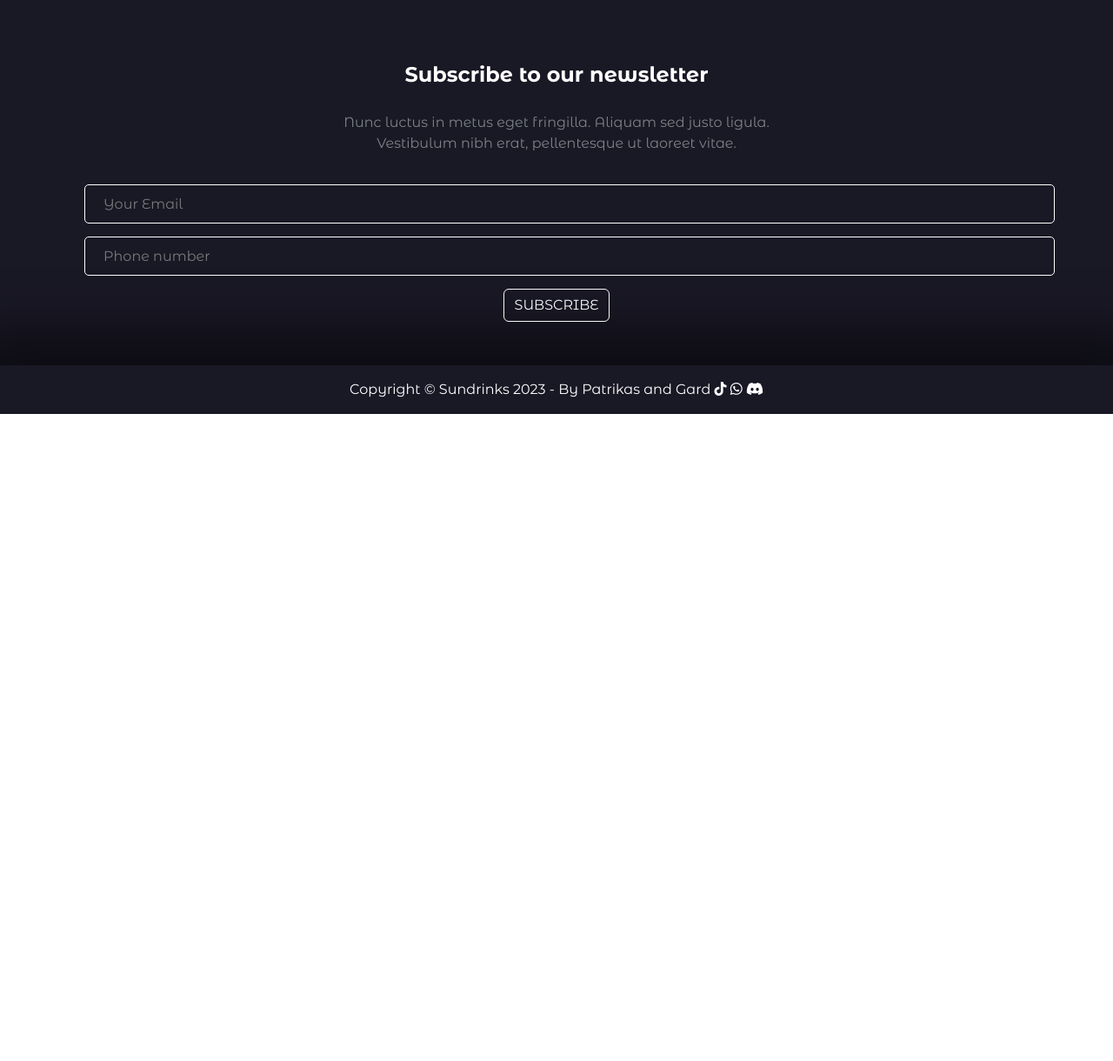
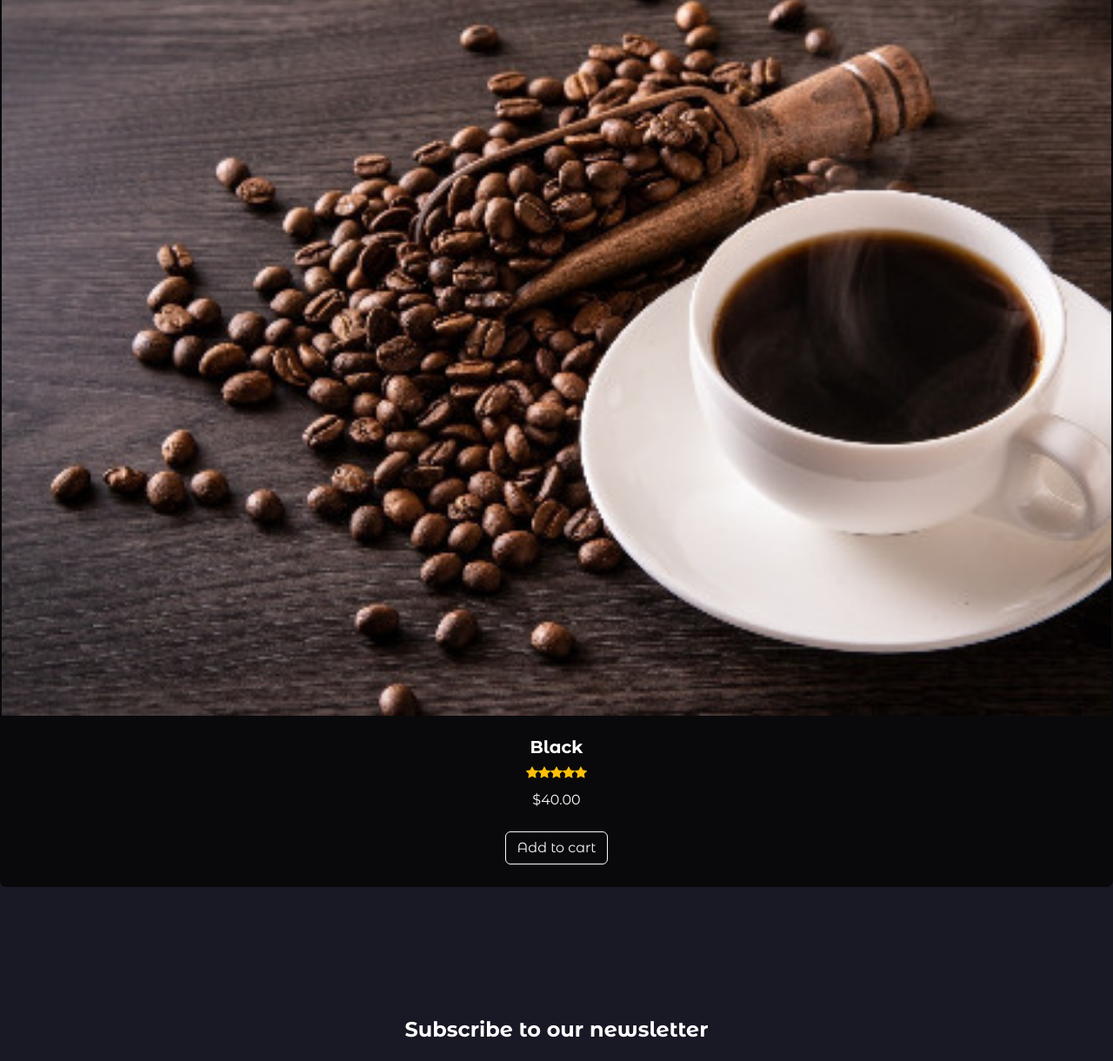
Before and after one commit to GaredJr/Sundrinks, a plain HTML site: page index.html in a window 1280 px wide. Shown: the part 1454-2674 px from the top of the page at 87% size. Before the commit the page ends 1930 px from the top, so only its background shows below. Drawn offline with nearby package versions, Linux system fonts and the light colour scheme.

Commit message:
Update index.html

```diff
--- a/index.html
+++ b/index.html
@@ -300,7 +300,33 @@
 </section>
 
 <section id="About" class="py-5 bg-main">
-
+    <div class="col mb-5">
+        <div class="card h-5">
+            <!-- Product image-->
+            <img class="card-img-top" src="assets/image8.jpg" alt="..." />
+            <!-- Product details-->
+            <div class="card-body p-4">
+                <div class="text-center">
+                    <!-- Product name-->
+                    <h5 class="fw-bolder">Black</h5>
+                    <!-- Product reviews-->
+                    <div class="d-flex justify-content-center small text-warning mb-2">
+                        <div class="bi-star-fill"></div>
+                        <div class="bi-star-fill"></div>
+                        <div class="bi-star-fill"></div>
+                        <div class="bi-star-fill"></div>
+                        <div class="bi-star-fill"></div>
+                    </div>
+                    <!-- Product price-->
+                    $40.00
+                </div>
+            </div>
+            <!-- Product actions-->
+            <div class="card-footer p-4 pt-0 border-top-0 bg-transparent">
+                <div class="text-center"><a onclick="AddToCart(this)" class="btn btn-outline-light mt-auto" href="#">Add to cart</a></div>
+            </div>
+        </div>
+    </div>
 </section>
 
 <section id="newsletter">
```
